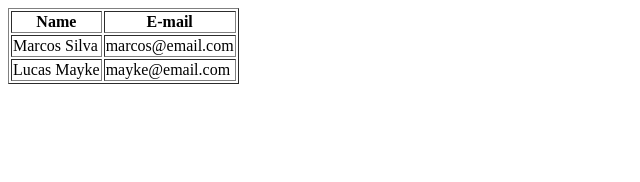
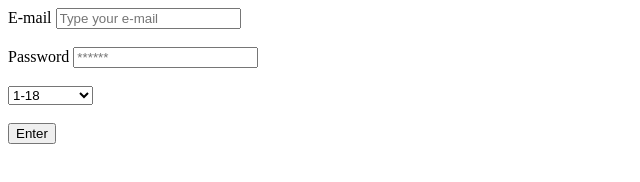
Before and after one commit to MarcosSilvaDev/massa, a plain HTML site: page index.html in a window 1280 px wide. Shown: the whole page, without its empty margins (0-640 px from the left). Drawn offline with Linux system fonts and the light colour scheme.

Commit message:
Form - Html

```diff
--- a/index.html
+++ b/index.html
@@ -7,23 +7,24 @@
     <title>Document</title>
 </head>
 <body>
-    <table border="1">
-        <thead>
-            <tr>
-                <th>Name</th>
-                <th>E-mail</th>
-            </tr>
-        </thead>
-        <tbody>
-            <tr>
-                <td>Marcos Silva</td>
-                <td>marcos@email.com</td>
-            </tr>
-            <tr>
-                <td>Lucas Mayke</td>
-                <td>mayke@email.com</td>
-            </tr>
-        </tbody>
-    </table>
+   <form action="">
+    <label>E-mail</label>
+    <input type="email" placeholder="Type your e-mail"/>
+    <br><br>
+
+    <label>Password</label>
+    <input type="password" placeholder="******"/>
+    <br><br>
+
+    <select>
+        <option value="1-18">1-18</option>
+        <option value="19-35">19-35</option>
+        <option value="36-49">36-49</option>
+        <option value="50+">50 or most</option>
+    </select>
+    <br><br>
+
+    <button type="submit">Enter</button>
+   </form>
 </body>
 </html>
```
